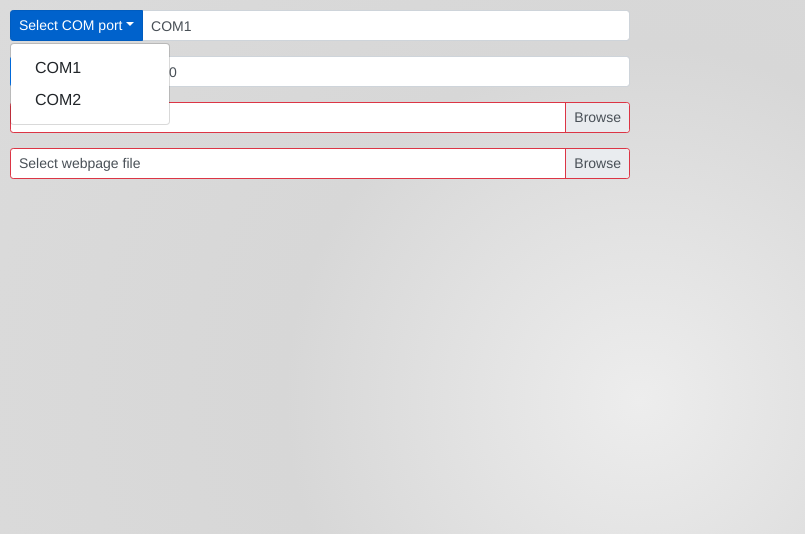
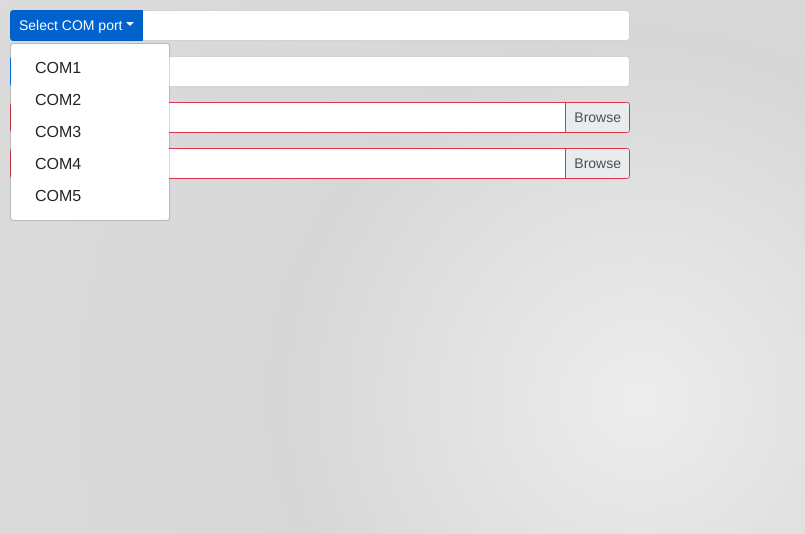
Before and after one commit to giobauermeister/esptool-gui-electron-vue, a Vue app: page /#/ in a window 1280 px wide. Both pictures are taken after a click on the button "Select COM port". Shown: the top 534 px of the page, without its empty margins (0-805 px from the left). Built offline with nearby package versions, Linux system fonts and the light colour scheme.

Commit message:
dropdown values from array

```diff
--- a/src/views/Main.vue
+++ b/src/views/Main.vue
@@ -6,8 +6,7 @@
         <b-form-input v-model="comPort" placeholder=""></b-form-input>
         <template v-slot:prepend>
           <b-dropdown size="sm" text="Select COM port" variant="primary">
-            <b-dropdown-item>COM1</b-dropdown-item>
-            <b-dropdown-item>COM2</b-dropdown-item>
+            <b-dropdown-item v-bind:key="comPort" v-for="comPort in comPortsList">{{ comPort.value }}</b-dropdown-item>
           </b-dropdown>
         </template>
       </b-input-group>
@@ -15,12 +14,10 @@
 
     <div class="baud-input">
       <b-input-group size="sm">
-        <b-form-input v-model="baudrateSpeed" placeholder=""></b-form-input>
+        <b-form-input id="baudrate-input" v-model="baudrateSpeed" placeholder="">teste</b-form-input>
         <template v-slot:prepend>
           <b-dropdown size="sm" text="Select baudrate" variant="primary">
-            <b-dropdown-item v-model="selected" :options="options">9600</b-dropdown-item>
-            <!-- <b-dropdown-item>115200</b-dropdown-item>
-            <b-dropdown-item>921600</b-dropdown-item> -->
+            <b-dropdown-item v-on:click="setInput" v-bind:key="baudrate" v-for="baudrate in baudrateList">{{ baudrate.value }}</b-dropdown-item>
           </b-dropdown>
         </template>
       </b-input-group>
@@ -64,14 +61,26 @@ export default {
     return {
       firmwareFile: null,
       webpageFile: null,
-      comPort: "COM1",
-      baudrateSpeed: 9600,
+      //comPort: "COM1",
+      //baudrateSpeed: 9600,
       selected: null,
-      options: [
+      comPortsList: [
         { value: 'COM1', text: 'COM1' },
         { value: 'COM2', text: 'COM2' },
-        { value: 'COM3', text: 'COM3' }
+        { value: 'COM3', text: 'COM3' },
+        { value: 'COM4', text: 'COM4' },
+        { value: 'COM5', text: 'COM5' }
+      ],
+      baudrateList: [
+        { value: 9600 },
+        { value: 115200 },
+        { value: 921600 }
       ]
+    }
+  },
+  methods: {
+    setInput: function () {
+      console.log(this.comPortsList[0].value);
     }
   }
 };
```
